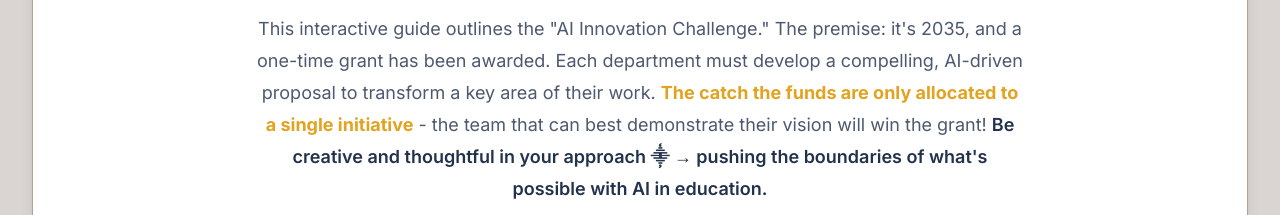
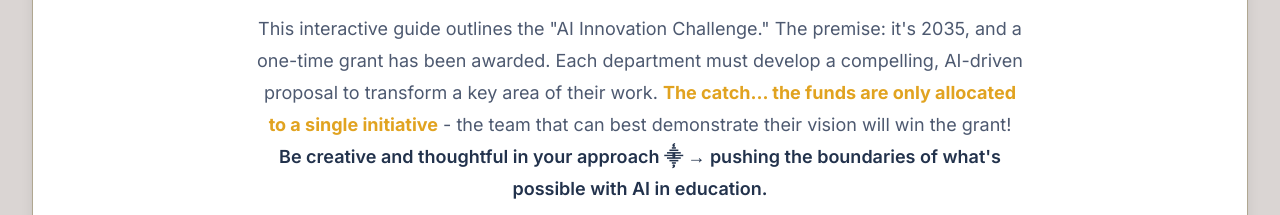
Before and after one commit to DAquilinoNHSD/NHSDactivity, a plain HTML site: page index.html in a window 1280 px wide. Shown: the part 437-652 px from the top of the page. Drawn offline with nearby package versions, Linux system fonts and the light colour scheme.

Commit message:
Update index.html

```diff
--- a/index.html
+++ b/index.html
@@ -107,7 +107,7 @@
             <div class="text-center bg-white p-8 rounded-2xl shadow-lg border border-[#b0a791]">
                 <img src="https://cmsv2-assets.apptegy.net/uploads/20487/logo/23301/NHSDLogo.png" alt="NHSD Logo" class="block mx-auto mb-6 max-w-[200px] sm:max-w-[250px] md:max-w-[300px]">
                 <h2 class="text-3xl font-bold tracking-tight text-[#22324c] sm:text-4xl">The Future-Ready School District</h2>
-                <p class="mt-4 text-lg leading-8 text-[#4d5970] max-w-3xl mx-auto">This interactive guide outlines the "AI Innovation Challenge." The premise: it's 2035, and a one-time grant has been awarded. Each department must develop a compelling, AI-driven proposal to transform a key area of their work. <strong class="text-[#e1a320]">The catch  the funds are only allocated to a single initiative</strong> - the team that can best demonstrate their vision will win the grant! <span class="font-semibold text-[#22324c]">Be creative and thoughtful in your approach ⸎ → pushing the boundaries of what's possible with AI in education.</span></p>
+                <p class="mt-4 text-lg leading-8 text-[#4d5970] max-w-3xl mx-auto">This interactive guide outlines the "AI Innovation Challenge." The premise: it's 2035, and a one-time grant has been awarded. Each department must develop a compelling, AI-driven proposal to transform a key area of their work. <strong class="text-[#e1a320]">The catch...  the funds are only allocated to a single initiative</strong> - the team that can best demonstrate their vision will win the grant! <span class="font-semibold text-[#22324c]">Be creative and thoughtful in your approach ⸎ → pushing the boundaries of what's possible with AI in education.</span></p>
                 <!-- New image added here -->
                 <img src="https://github.com/DAquilinoNHSD/NHSDactivity/blob/c6d2e6805fc45cf3fd6d3a5817e15dc95e707c47/ChatGPT%20Image%20Jun%204,%202025,%2001_40_05%20PM.png?raw=true" alt="AI Innovation Concept" class="block mx-auto mt-8 rounded-lg shadow-md max-w-full h-auto">
             </div>
```
